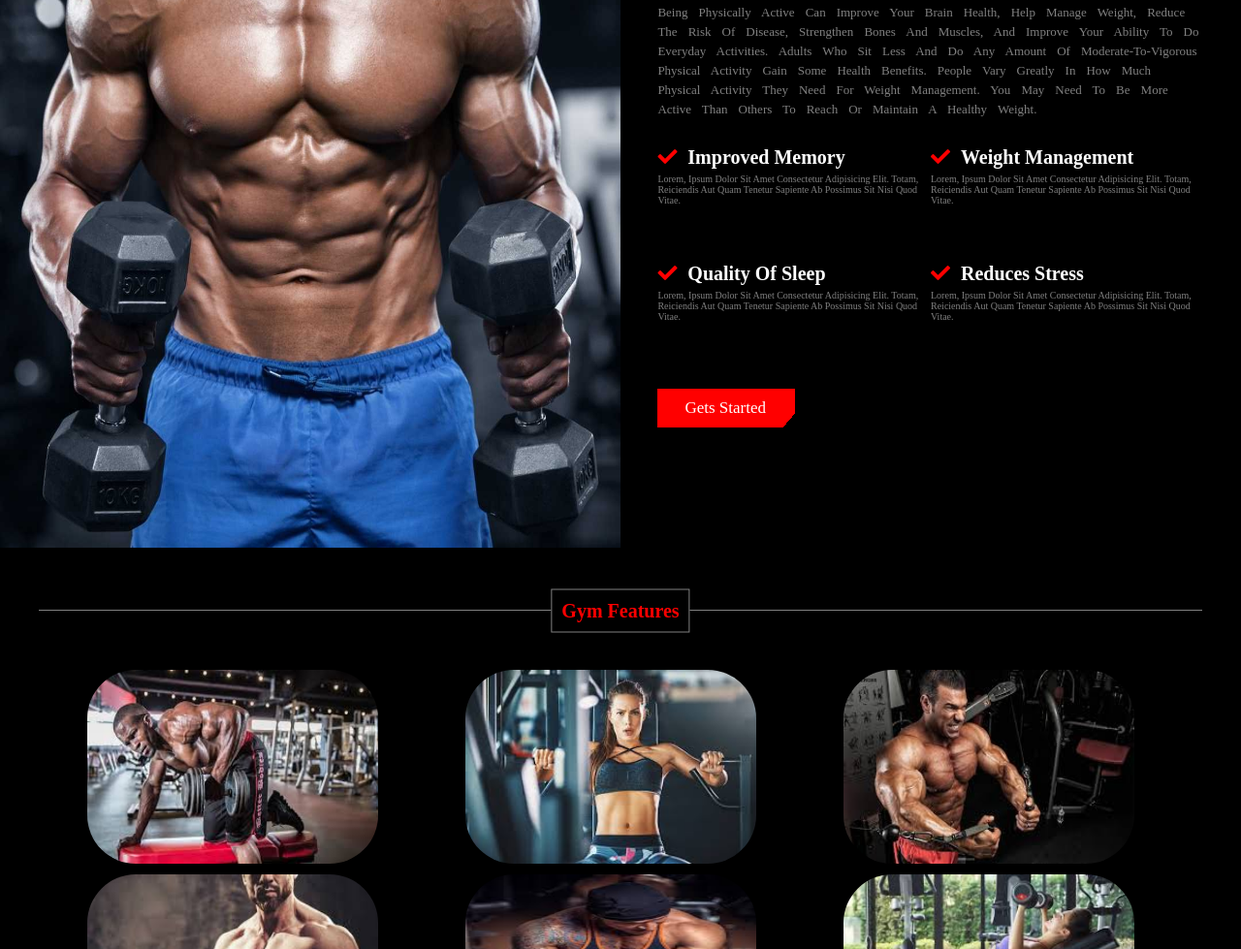
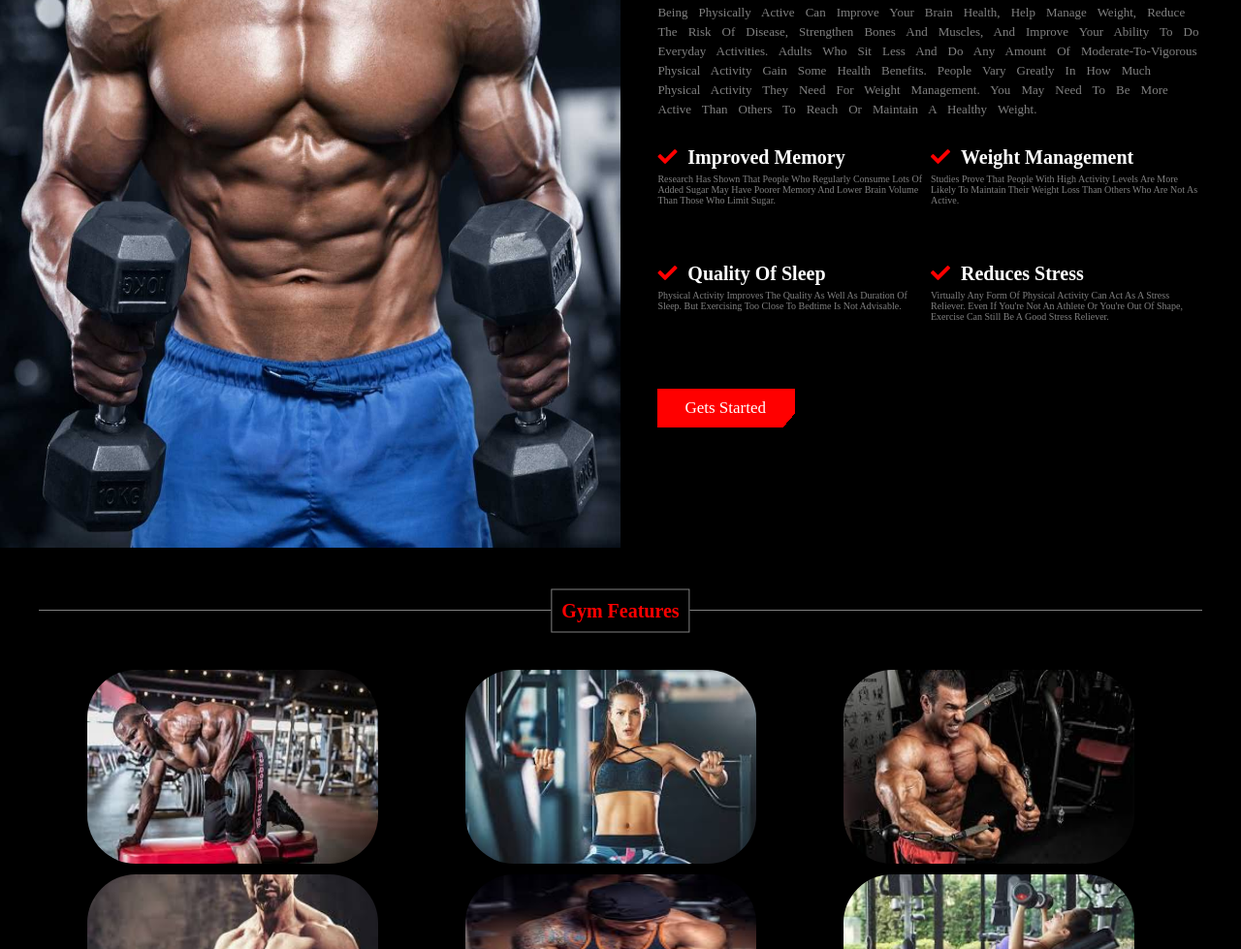
Before and after one commit to ansarimazharulhaq/MR_HealthFitness, a plain HTML site: page index.html in a window 1280 px wide. Shown: the part 765-1744 px from the top of the page at 97% size. Drawn offline with nearby package versions, Linux system fonts and the light colour scheme.

Commit message:
added tips

```diff
--- a/index.html
+++ b/index.html
@@ -54,22 +54,24 @@
                     <div class="tip1">
                         <i class="fas fa-check icon-color"></i>
                         <h1 class="icon-text-color">Improved Memory</h1>
-                        <p class="tip-para">Lorem, ipsum dolor sit amet consectetur adipisicing elit. Totam, reiciendis aut quam tenetur sapiente ab possimus sit nisi quod vitae.</p>
+                        <p class="tip-para">Research has shown that people who regularly
+                            consume lots of added sugar may have poorer memory and lower brain volume
+                            than those who limit sugar.</p>
                     </div>
                     <div class="tip2">
                         <i class="fas fa-check icon-color"></i>
                         <h1 class="icon-text-color">Weight Management</h1>
-                        <p class="tip-para">Lorem, ipsum dolor sit amet consectetur adipisicing elit. Totam, reiciendis aut quam tenetur sapiente ab possimus sit nisi quod vitae.</p>
+                        <p class="tip-para">Studies prove that people with high activity levels are more likely to maintain their weight loss than others who are not as active.</p>
                     </div>
                     <div class="tip3">
                         <i class="fas fa-check icon-color"></i>
                         <h1 class="icon-text-color">Quality of Sleep</h1>
-                        <p class="tip-para">Lorem, ipsum dolor sit amet consectetur adipisicing elit. Totam, reiciendis aut quam tenetur sapiente ab possimus sit nisi quod vitae.</p>
+                        <p class="tip-para">Physical activity improves the quality as well as duration of sleep. But exercising too close to bedtime is not advisable.</p>
                     </div>
                     <div class="tip4">
                         <i class="fas fa-check icon-color"></i>
                         <h1 class="icon-text-color">Reduces Stress</h1>
-                        <p class="tip-para">Lorem, ipsum dolor sit amet consectetur adipisicing elit. Totam, reiciendis aut quam tenetur sapiente ab possimus sit nisi quod vitae.</p>
+                        <p class="tip-para">Virtually any form of physical activity can act as a stress reliever. Even if you're not an athlete or you're out of shape, exercise can still be a good stress reliever.</p>
                     </div>
                     <div class="rm-container">
                         <a href="#" class="btn">Gets started</a>
```
